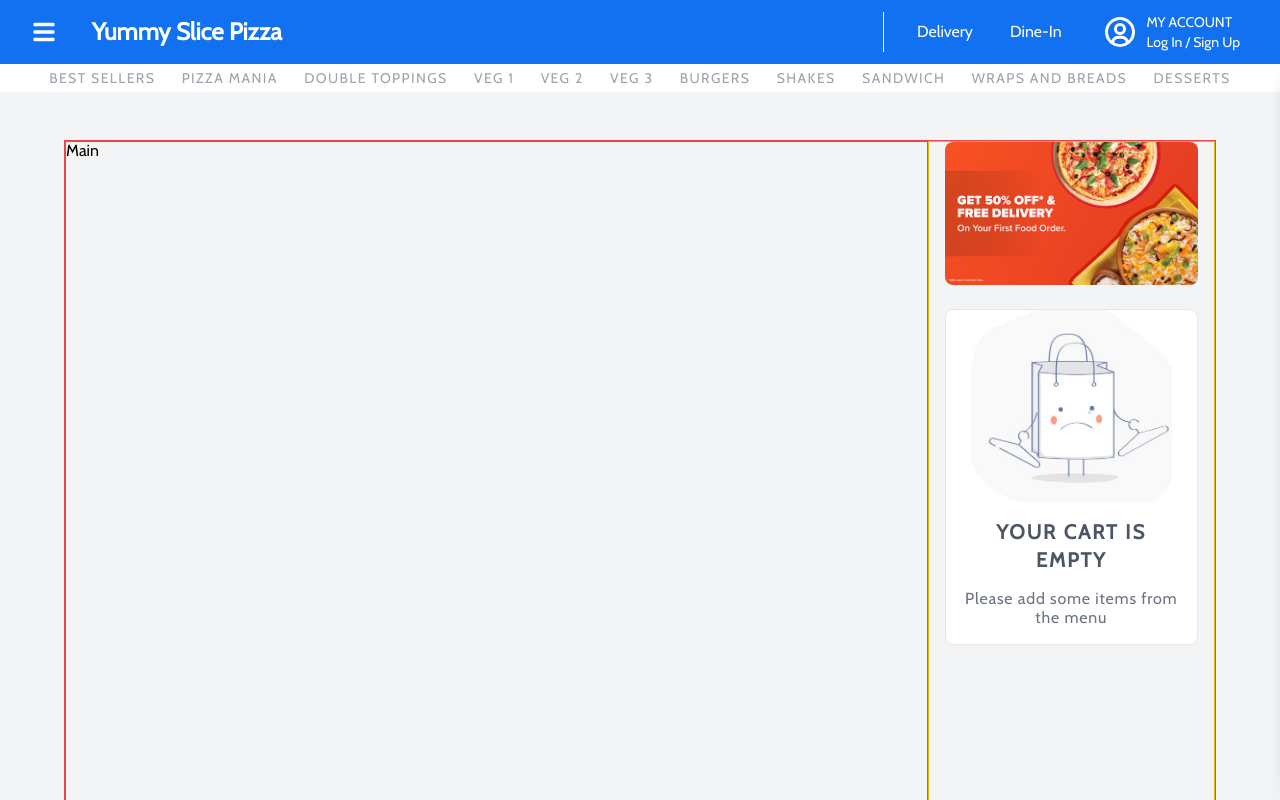
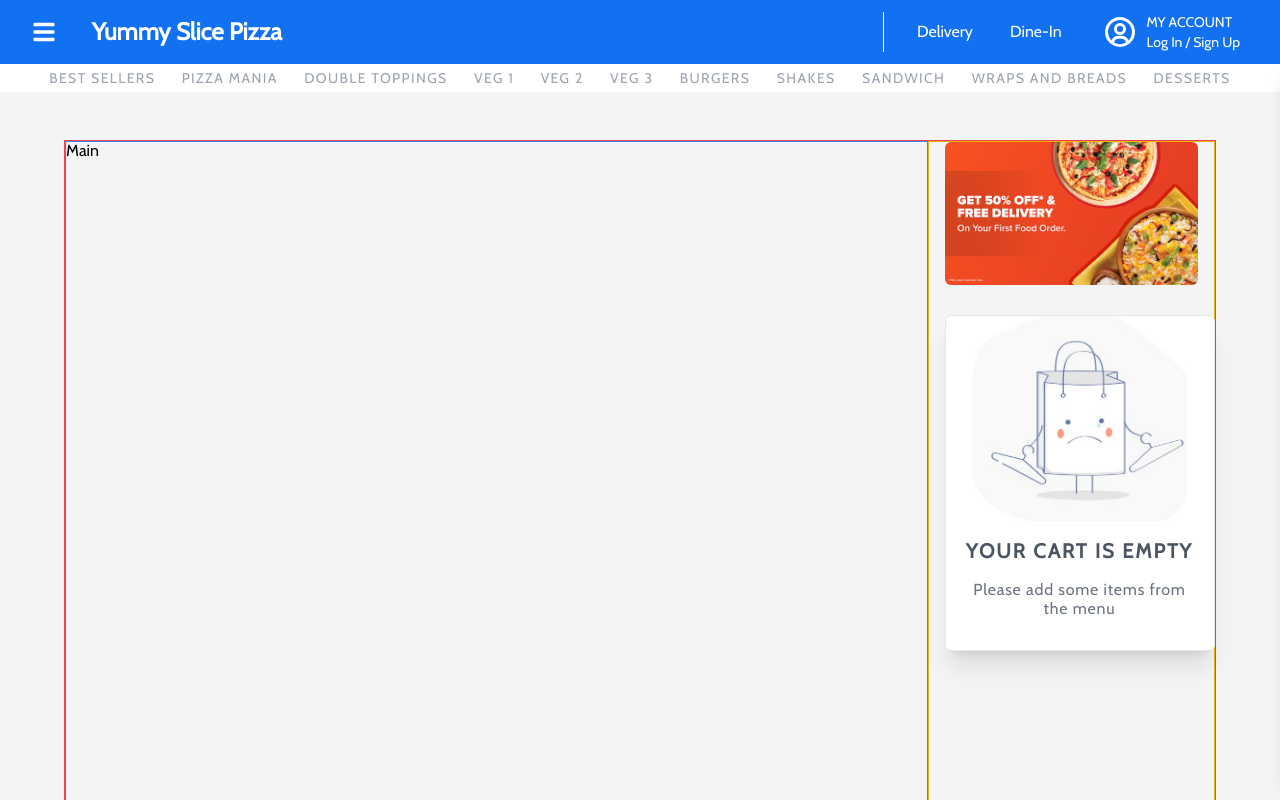
Before and after one commit to jasmeets-6575/yummy-slice-pizza, a React (Create React App) app: page / in a window 1280 px wide. Shown: the top 800 px of the page. Built offline with nearby package versions, Linux system fonts and the light colour scheme; the HTML template or start-up script is replaced by a standard one.

Commit message:
fixing cart

```diff
--- a/src/components/Dashboard/Cart-section.tsx
+++ b/src/components/Dashboard/Cart-section.tsx
@@ -3,9 +3,9 @@ import Cart from "./Cart";
 
 const CartSection = () => {
   return (
-    <div>
+    <div className="">
       <div className=" min-h-screen mx-4 flex flex-col gap-6">
-        <img className="rounded-lg" src={offer} alt="offer-coupon" />
+        <img className="rounded-md" src={offer} alt="offer-coupon" />
         <Cart />
       </div>
     </div>
--- a/src/components/Dashboard/Cart.tsx
+++ b/src/components/Dashboard/Cart.tsx
@@ -2,13 +2,12 @@ import bag from "../../assets/bucket2.jpg";
 
 const Cart = () => {
   return (
-    <div className="border h-[21rem] rounded-lg bg-white">
+    <div className="border w-[270px] fixed top-[315px] shadow-xl h-[21rem] rounded-md bg-white">
       <img
         className="w-[80%] rounded-xl mx-auto object-cover"
         src={bag}
         alt="empty bag"
       />
-
       <h2 className="w-[90%] text-xl mx-auto text-gray-600 tracking-widest my-4 font-bold text-center ">
         YOUR CART IS EMPTY
       </h2>
```
